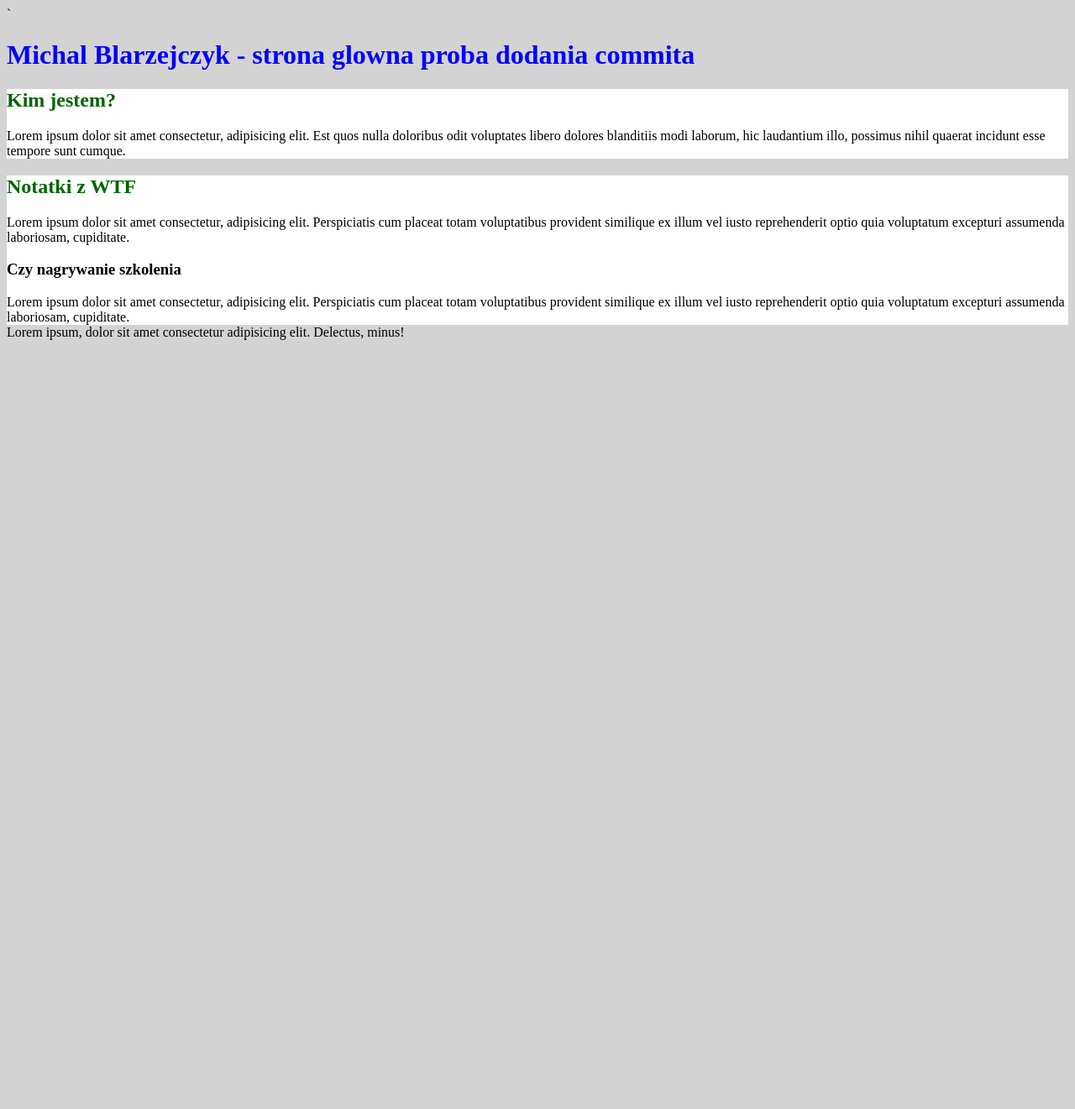
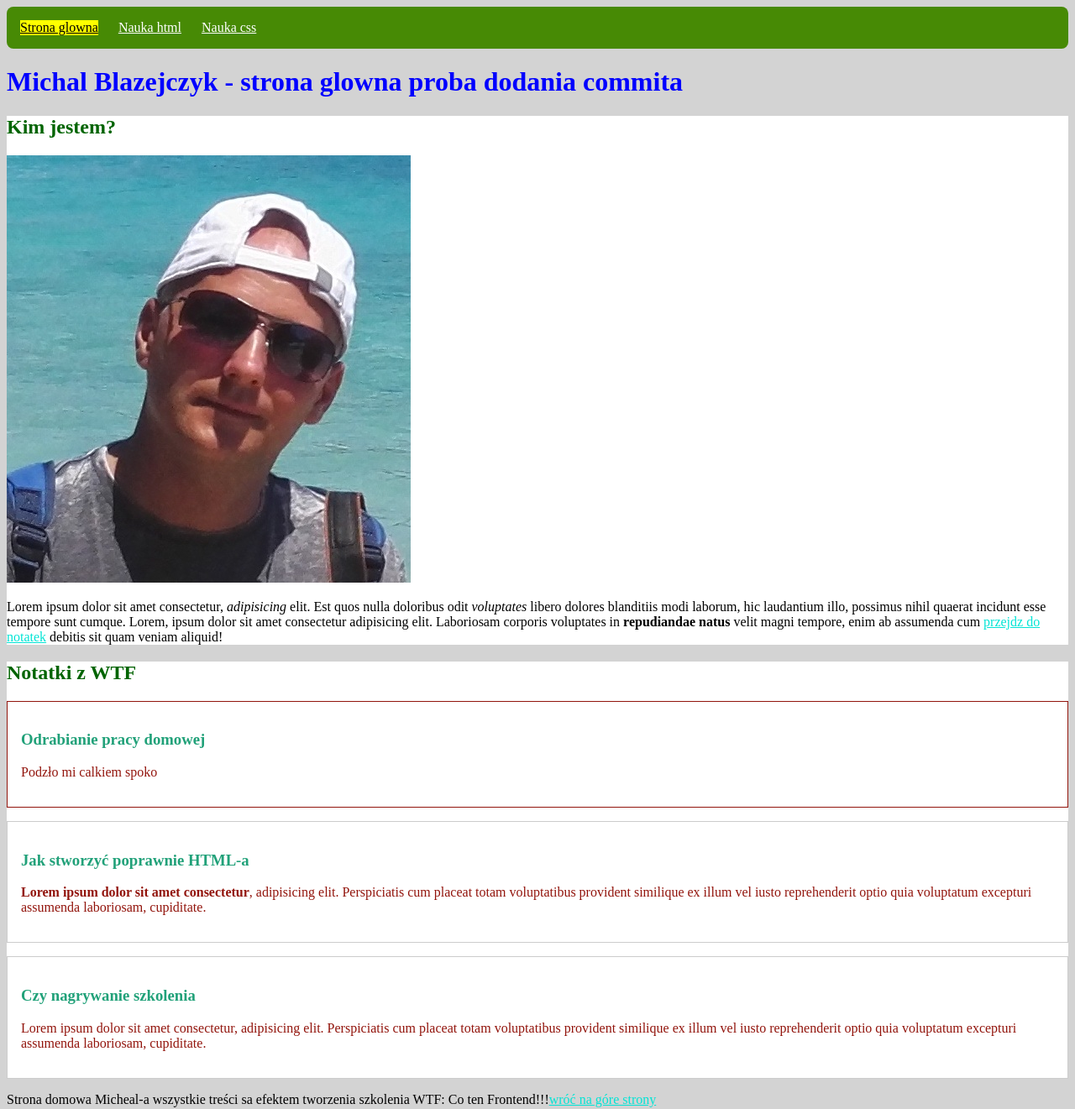
Before and after one commit to Michal-Blazejczyk/homepage, a plain HTML site: page index.html in a window 1280 px wide. Shown: the whole page at 84% size. Before the commit the page ends 800 px from the top, so only its background shows below. Drawn offline with Linux system fonts and the light colour scheme.

Commit message:
additional changes

```diff
--- a/index.html
+++ b/index.html
@@ -1,5 +1,5 @@
 <!DOCTYPE html>
-<html lang="pl">`
+<html lang="pl">
 <head>
     <meta charset="UTF-8">
     <meta name="viewport" content="width=device-width, initial-scale=1.0">
@@ -7,31 +7,56 @@
     <link href="style.css" rel="stylesheet">
 </head>
 <body>
+    <header class="header">
+        <nav class="navigation">
+            <a class="navigation__link navigation__link--homepage" href="index.html">Strona glowna</a>
+            <a class="navigation__link"href="nauka-html.html">Nauka html</a>
+            <a class="navigation__link" href="index-css.html">Nauka css</a>
+        </nav>
+    </header>
+
     <main>
-
-        <header>
-            <h1>Michal Blarzejczyk - strona glowna proba dodania commita</h1>
+        <header id="top">
+            <h1 class="main-heading main-heading--js" id="name">
+                Michal Blazejczyk - strona glowna proba dodania commita
+            </h1>
         </header>
 
         <section>
-            <h2>Kim jestem?</h2>
-                Lorem ipsum dolor sit amet consectetur,            adipisicing elit. Est quos nulla doloribus odit voluptates libero dolores blanditiis modi laborum, hic laudantium illo, possimus nihil quaerat incidunt esse tempore sunt cumque.
+            <h2 class="secondary-heading">Kim jestem?</h2>
+            <img src="foto.jpg" alt="poprostu Michael"/>
+                <p>
+                    Lorem ipsum dolor sit amet consectetur, <em>adipisicing</em> elit. Est quos nulla doloribus odit <i>voluptates</i> libero dolores blanditiis modi laborum, hic laudantium illo, possimus nihil quaerat incidunt <a href="contenfronend.pl"></a>esse tempore sunt cumque. Lorem, ipsum dolor sit amet consectetur adipisicing elit. Laboriosam corporis voluptates in <b>repudiandae natus</b> velit magni tempore, enim ab assumenda cum <a href="#notatki">przejdz do notatek</a> debitis sit quam veniam aliquid!
+                </p>
         </section>
 
-        <section>
-            <h2>Notatki z WTF</h2>
-            <article>
-                Lorem ipsum dolor sit amet consectetur,            adipisicing elit. Perspiciatis cum placeat totam                    voluptatibus provident similique ex illum vel iusto reprehenderit optio quia voluptatum excepturi assumenda laboriosam, cupiditate.
+        <section id ="notatki">
+            <h2 class="secondary-heading">Notatki z WTF</h2>
+
+            <article class="week-summary week-summary--special">
+                <h3 class="week-summary__title">Odrabianie pracy domowej</h3>
+                <p class="week-summary__description">Podzło mi calkiem spoko</p>
             </article>
-            <article>
-                <h3>Czy nagrywanie szkolenia</h3>
-                Lorem ipsum dolor sit amet consectetur,            adipisicing elit. Perspiciatis cum placeat totam                    voluptatibus provident similique ex illum vel iusto reprehenderit optio quia voluptatum excepturi assumenda laboriosam, cupiditate.
+
+            <article class="week-summary">
+                <h3 class="week-summary__title">Jak stworzyć poprawnie HTML-a</h3>
+                <p class="week-summary__description">
+                    <strong>Lorem ipsum dolor sit amet consectetur</strong>, adipisicing elit. Perspiciatis cum placeat totam voluptatibus provident similique ex illum vel iusto reprehenderit optio quia voluptatum excepturi assumenda laboriosam, cupiditate.
+                </p>
+            </article>
+
+            <article class="week-summary">
+                <h3 class="week-summary__title">Czy nagrywanie szkolenia</h3>
+                <p class="week-summary__description">
+                    Lorem ipsum dolor sit amet consectetur,            adipisicing elit. Perspiciatis cum placeat totam                    voluptatibus provident similique ex illum vel iusto reprehenderit optio quia voluptatum excepturi assumenda laboriosam, cupiditate.
+                </p>
             </article>
         </section>
+    </main>
         <fotter>
-            Lorem ipsum, dolor sit amet consectetur adipisicing elit. Delectus, minus!
+            Strona domowa Micheal-a wszystkie treści sa efektem tworzenia szkolenia WTF: Co ten Frontend!!!<a href="#top">wróć na góre strony</a>
         </fotter>
-    </main>
+
     <script src="main.js"></script>
 </body>
 </html>
--- a/main.js
+++ b/main.js
@@ -1 +1,16 @@
-alert("siema");
+//alert("siema");
+
+
+const firstname = 'Michal';
+const age = 32;
+
+console.log(
+    'Witaj Drogi Odwiedzjacy, nazywam sie ${firstname} i mam ${age} lata'
+    );
+
+const heading = document.querySelector('.main-heading--js');
+
+console.log(heading.innerHTML)
+
+heading.innerHtml = `Witaj Drogi Odwiedzjacy, nazywam sie ${firstname} i mam ${age} lata`
+console.log(heading)
--- a/style.css
+++ b/style.css
@@ -1,14 +1,48 @@
-body{
+body {
     background-color: lightgray;
 }
-section{
+section {
     background-color: white;
 }
-h1
-{
+h1 {
     color: blue;
 }
 
-h2{
+h2 {
     color: darkgreen;
 }
+a {
+    color: #02e4d5;
+}
+.header-link {
+    color: #04ac26;
+}
+.navigation {
+    background: #478a05;
+    padding: 16px;
+    border-radius: 8px;
+}
+.navigation__link {
+    color: #fff;
+    display: inline-block;
+    margin-right: 20px;
+}
+.navigation__link--homepage {
+    background: yellow;
+    color: #000;
+}
+.week-summary {
+    padding: 16px;
+    border: 1px solid #ccc;
+    margin-bottom: 16px;
+}
+.week-summary--special {
+    border: 1px solid  #92140c;
+}
+.week-summary__description {
+    color: #92140c;
+
+}
+.week-summary__title {
+    color: #21a179;
+}
```
Also changed, not shown: foto.jpg (renamed from IMG_20170825_113656.jpg).
